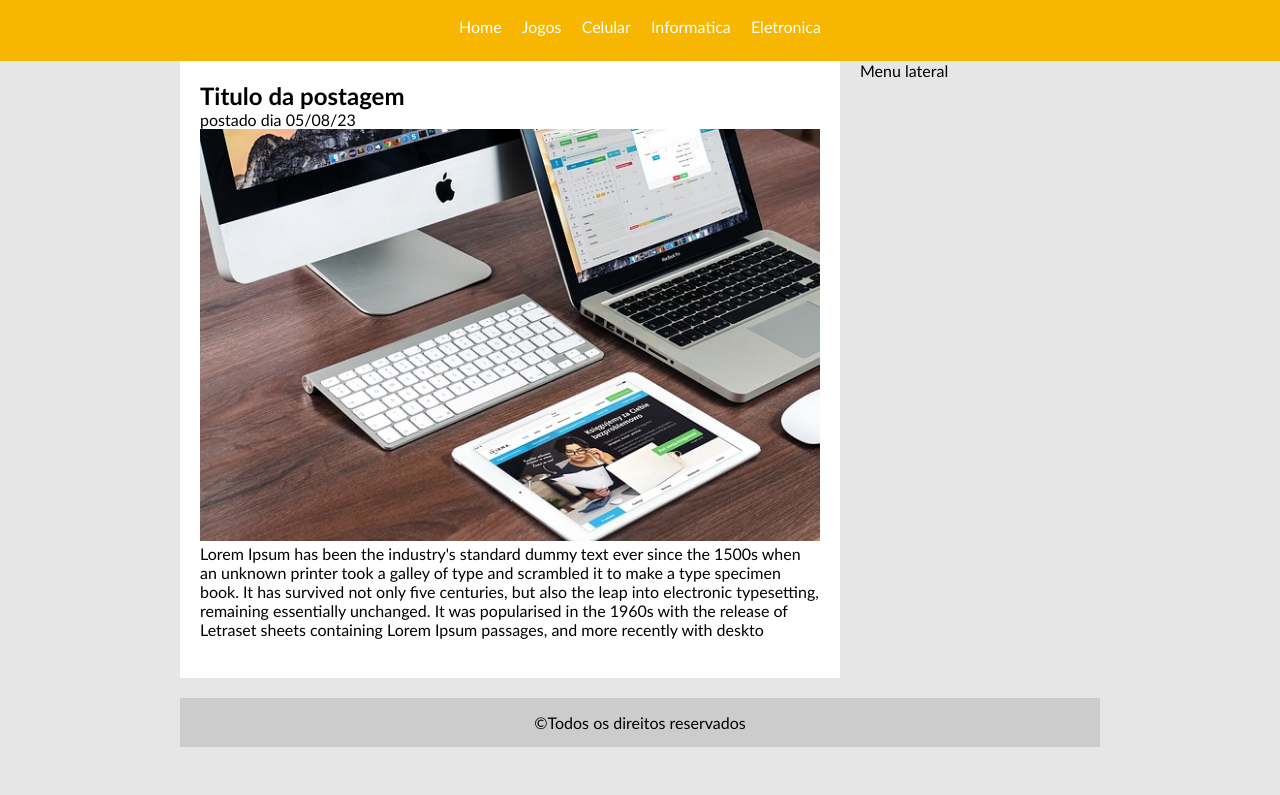
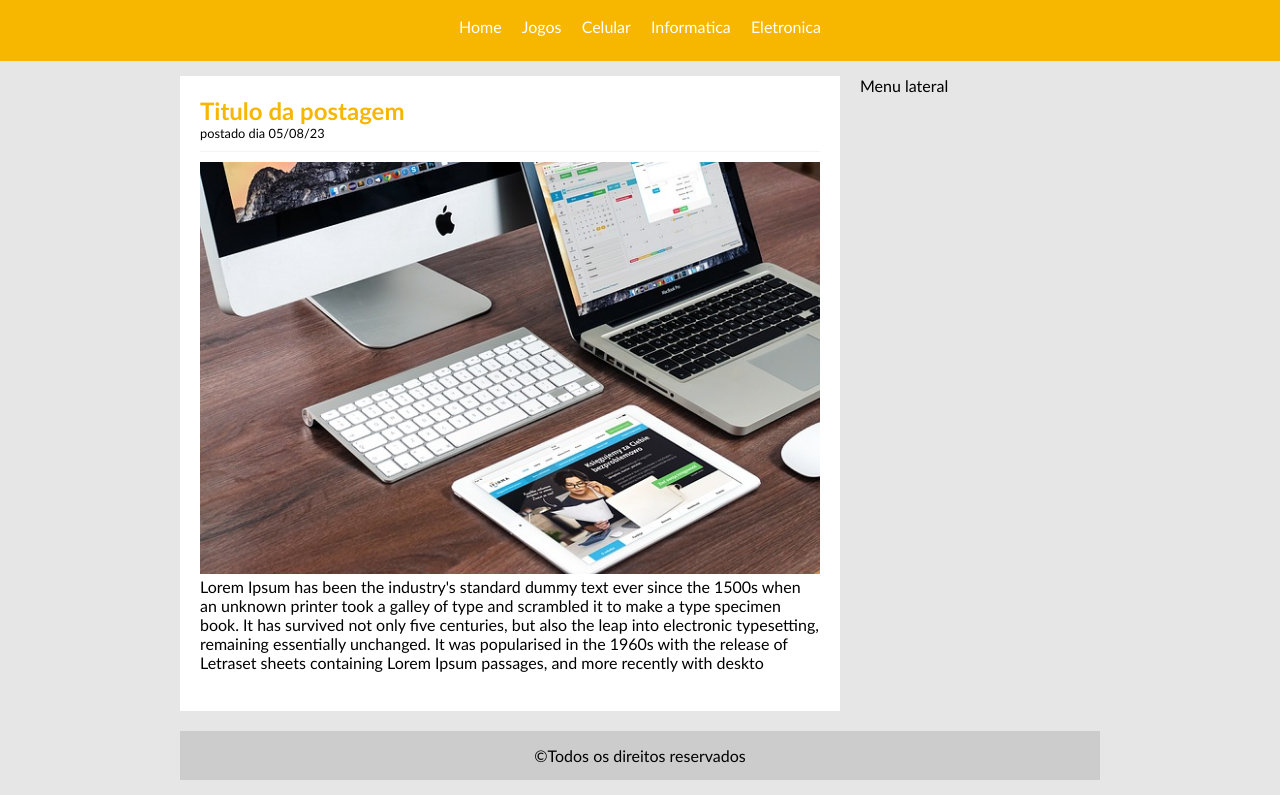
Before and after one commit to danielBRTanimacao/projeto-site-techblog, a plain HTML site: page index.html in a window 1280 px wide. Shown: the part 76-871 px from the top of the page. Before the commit the page ends 823 px from the top, so only its background shows below. Drawn offline with Linux system fonts and the light colour scheme.

Commit message:
update site aula

```diff
--- a/index.html
+++ b/index.html
@@ -30,7 +30,7 @@
                 <!--//Abertura postagem-->
                 <div class="post">
                     <h2>Titulo da postagem</h2>
-                    <span>postado dia 05/08/23</span>
+                    <span class="data-post">postado dia 05/08/23</span>
                     <img width="620" src="imagens/imagem2.jpg">
                     <p>
                         Lorem Ipsum has been the industry's standard dummy text ever since the 1500s
--- a/style/style.css
+++ b/style/style.css
@@ -16,8 +16,20 @@ h1 {
     font-size: 2.5em;
 }
 
+h2 {
+    color: #f7b600;
+}
+
 .white {
     color: white;
+}
+
+.data-post {
+    font-size: 0.8em;
+    border-bottom: 1px solid #f4f4f4;
+    padding-bottom: 10px;
+    margin-bottom: 10px;
+    display: block;
 }
 
 /********************* Formatação do menu ***************/
@@ -25,12 +37,12 @@ a {
     text-decoration: none;
 }
 
-a:link, a:visited {
+#area-menu a:link, a:visited {
     color: #FFF;
     padding: 8px;
 }
 
-a:hover {
+#area-menu a:hover {
     color: #f7b600;
     background: #FFF;
 }
@@ -47,6 +59,7 @@ a:hover {
 }
 
 #main-area {
+    padding: 15px;
     width: 920px;
     margin: 0 auto;
 }
```
